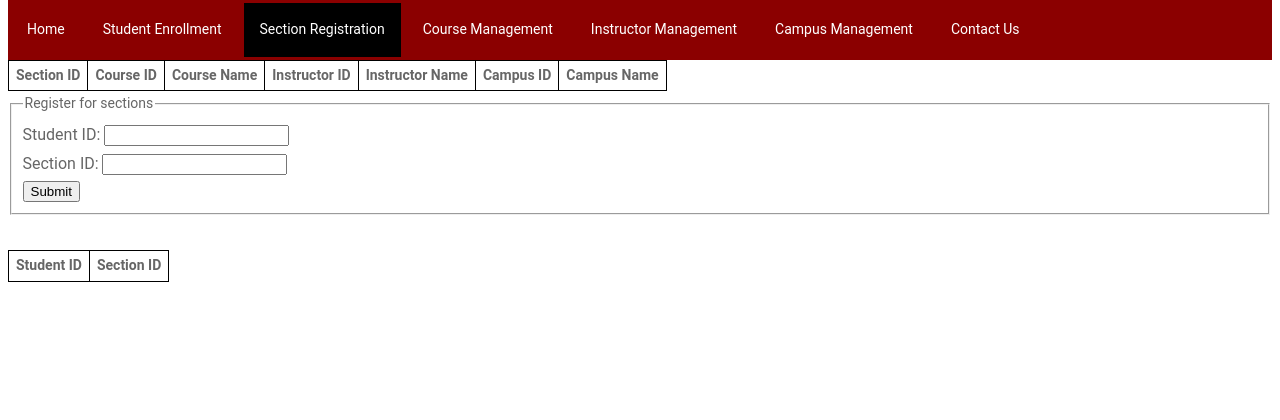
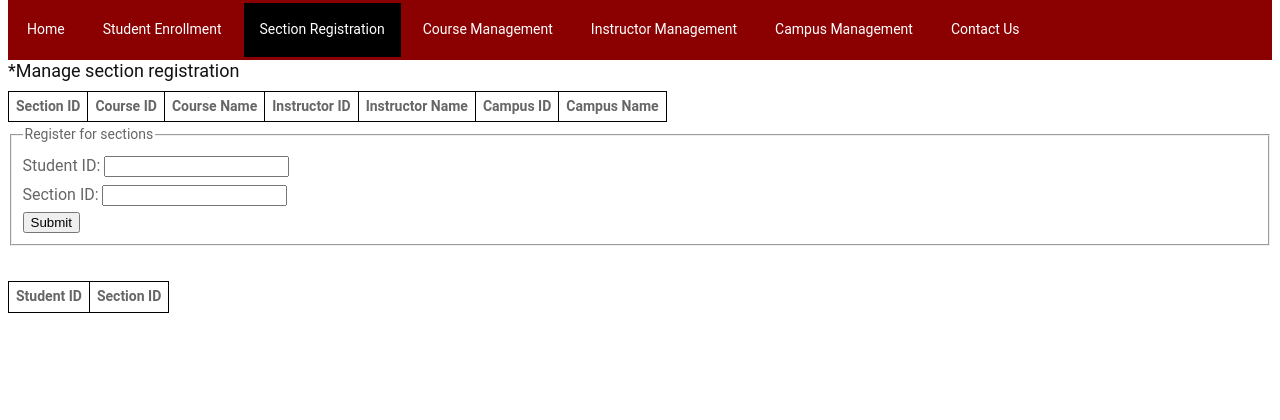
Before and after one commit to lyanita/cs340-project, a Flask app: page /section-register/1 in a window 1280 px wide. Shown: the part 83-503 px from the top of the page. Run offline with Flask 2, Linux system fonts and the light colour scheme; data that the repository does not hold is empty; some libraries are stand-ins or nearby versions.

Commit message:
Update section_register.html

```diff
--- a/templates/section_register.html
+++ b/templates/section_register.html
@@ -2,7 +2,7 @@
 <html>
 
 <head>
-    <title>AH University - Register for sections</title>
+    <title>AH University - Manage section registration</title>
     <link rel="stylesheet" href="../static/css/main.css">
 </head>
 
@@ -23,7 +23,7 @@
             <li class="link"><a href="../contact.html">Contact Us</a></li>
         </ul>
     </div>
-
+    <h4>*Manage section registration</h4>
     <!-- Table -->
     <div id="section-register-container">
         <table id="section-register-table">
```
